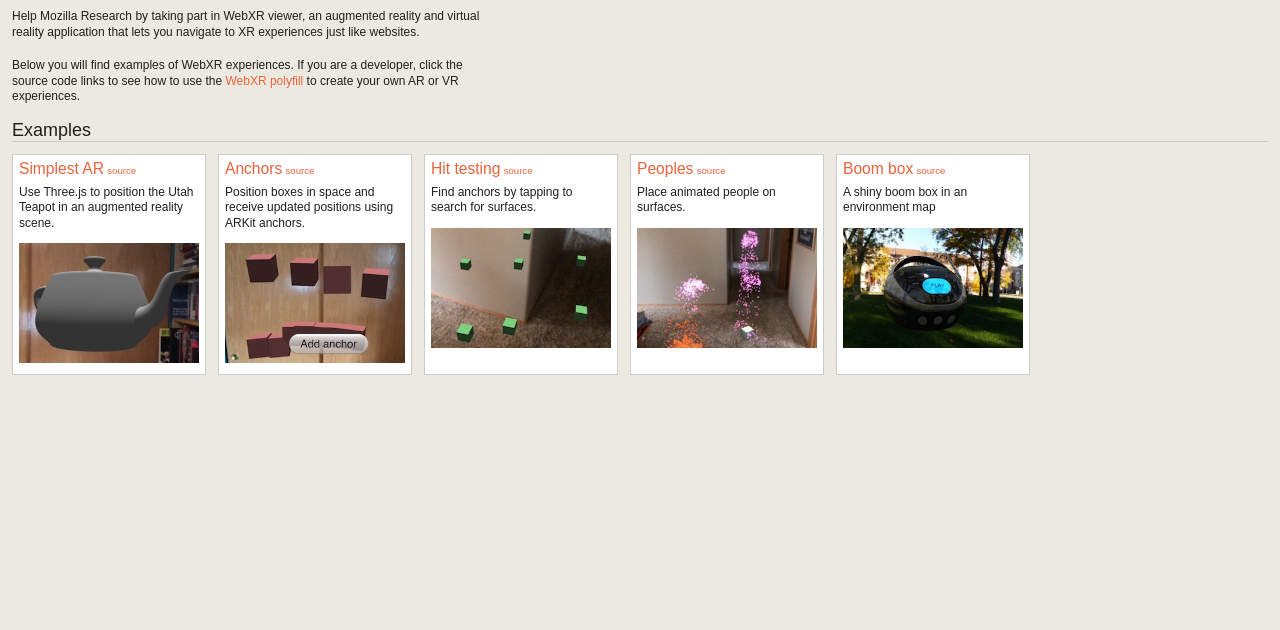
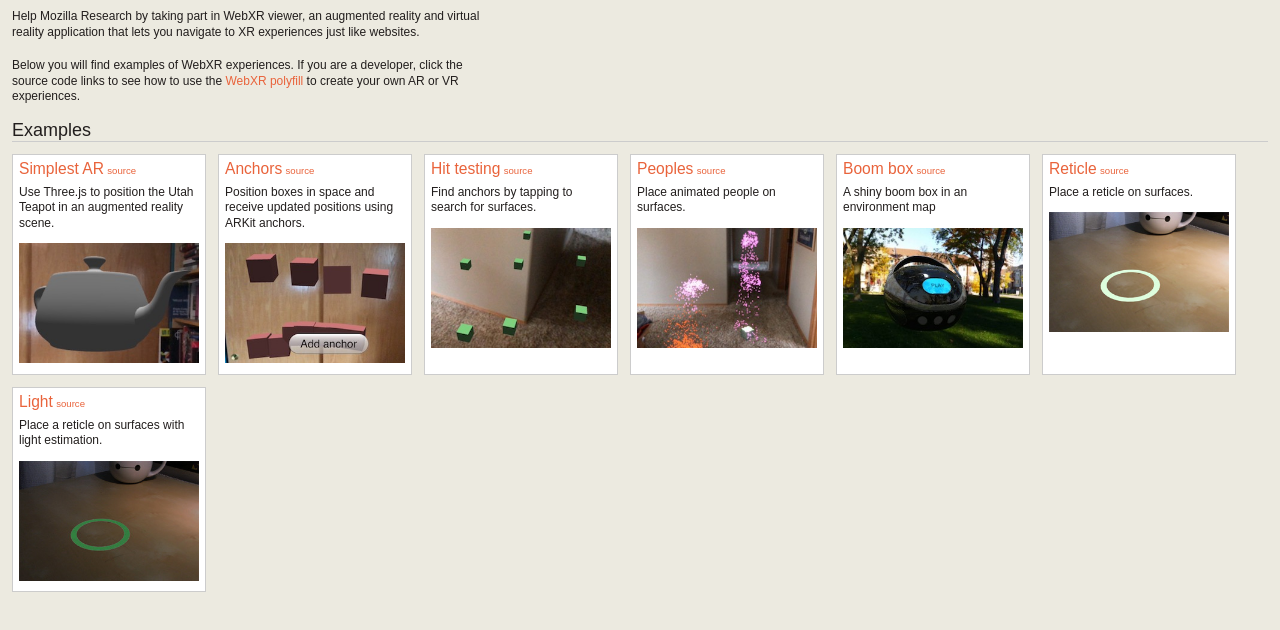
Before and after one commit to mozilla/webxr-polyfill, a website built with webpack: page viewer.html in a window 1280 px wide. Shown: the part 34-664 px from the top of the page. Built offline with nearby package versions, Linux system fonts and the light colour scheme.

Commit message:
update viewer.html with new samples

```diff
--- a/viewer.html
+++ b/viewer.html
@@ -150,6 +150,22 @@
 						<img src="examples/boombox/screenshot.jpeg" width="300" height="200"/>
 					</a>
 				</li>
+				<li>
+					<a href="examples/reticle/">Reticle</a>
+					<a class="source" href="https://github.com/mozilla/webxr-polyfill/blob/master/examples/reticle/index.html">source</a>
+					<p>Place a reticle on surfaces.</p>
+					<a href="examples/reticle/">
+						<img src="examples/reticle/screenshot.jpeg" width="300" height="200"/>
+					</a>
+				</li>
+				<li>
+					<a href="examples/light/">Light</a>
+					<a class="source" href="https://github.com/mozilla/webxr-polyfill/blob/master/examples/light/index.html">source</a>
+					<p>Place a reticle on surfaces with light estimation.</p>
+					<a href="examples/light/">
+						<img src="examples/light/screenshot.jpeg" width="300" height="200"/>
+					</a>
+				</li>
 			</ul>
 		</section>
 	</body>
```
